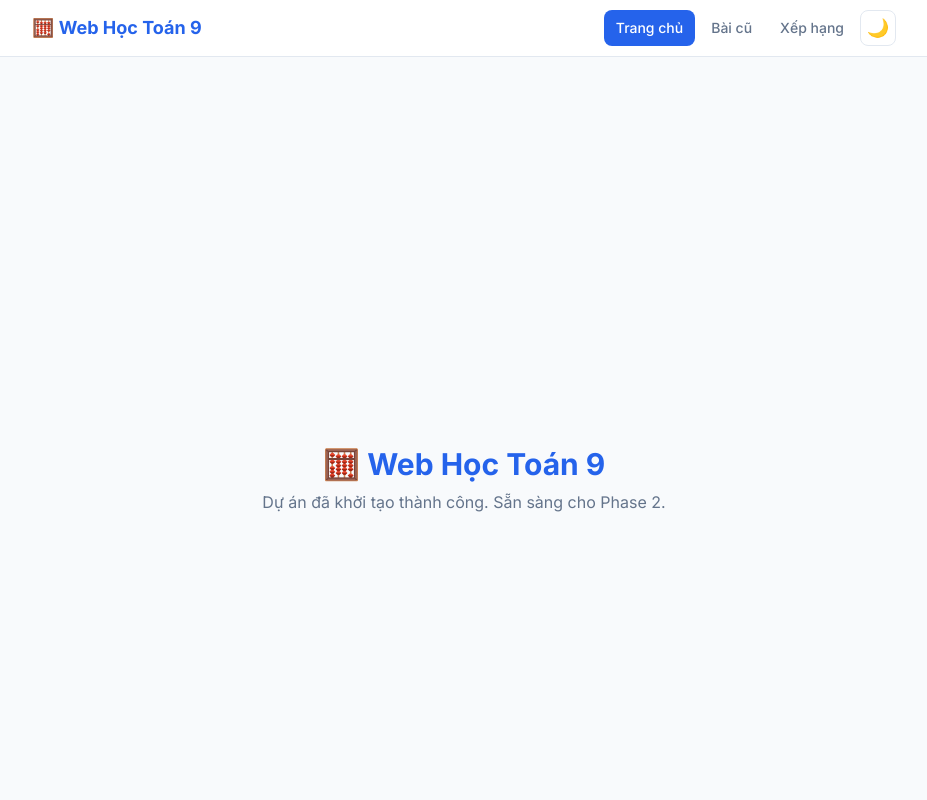
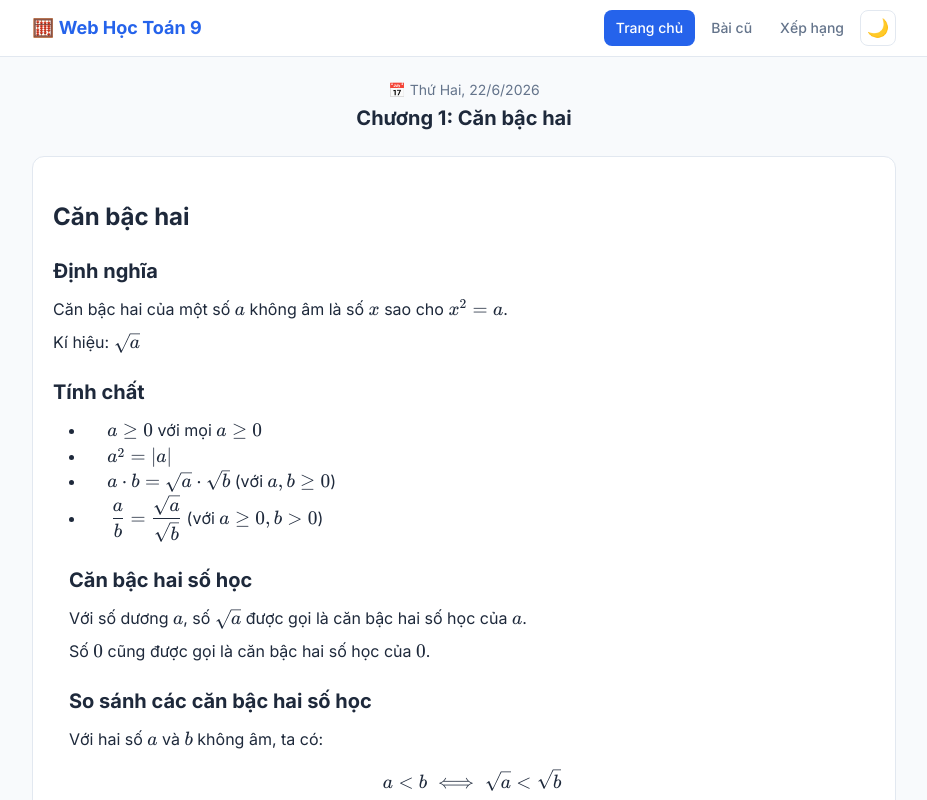
Before and after one commit to hoangedu773/mathEducation, a Next.js app: page / in a window 1280 px wide. Shown: the top 800 px of the page, without its empty margins (176-1103 px from the left). Built offline with nearby package versions, Linux system fonts and the light colour scheme.

Commit message:
feat: home + archive + quiz pages with full flow

```diff
--- a/app/bai-cu/page.tsx
+++ b/app/bai-cu/page.tsx
@@ -1,7 +1,7 @@
+import { getAllLessons } from "@/lib/data";
+import BaiCuClient from "@/components/BaiCuClient";
+
 export default function BaiCuPage() {
-  return (
-    <div className="flex items-center justify-center py-20">
-      <p className="text-[var(--color-text-secondary)]">📋 Bài cũ — sẽ làm ở Phase 3</p>
-    </div>
-  );
+  const lessons = getAllLessons();
+  return <BaiCuClient lessons={lessons} />;
 }
--- a/app/page.tsx
+++ b/app/page.tsx
@@ -1,14 +1,47 @@
-export default function Home() {
+import { getTodayLesson, getTheoryContent } from "@/lib/data";
+import MarkdownRenderer from "@/components/MarkdownRenderer";
+import Link from "next/link";
+
+export default function HomePage() {
+  const lesson = getTodayLesson();
+
   return (
-    <main className="flex min-h-screen items-center justify-center p-4">
-      <div className="text-center">
-        <h1 className="text-3xl font-bold text-[var(--color-primary)]">
-          🧮 Web Học Toán 9
-        </h1>
-        <p className="mt-2 text-[var(--color-text-secondary)]">
-          Dự án đã khởi tạo thành công. Sẵn sàng cho Phase 2.
-        </p>
-      </div>
-    </main>
+    <div className="space-y-6">
+      {lesson ? (
+        <>
+          <div className="text-center">
+            <p className="text-sm text-[var(--color-text-secondary)]">
+              📅 {new Date(lesson.date).toLocaleDateString("vi-VN", { weekday: "long", day: "numeric", month: "numeric", year: "numeric" })}
+            </p>
+            <h1 className="mt-1 text-xl font-bold">
+              Chương {lesson.chuong}: {lesson.tenBai}
+            </h1>
+          </div>
+
+          <div className="rounded-xl border border-[var(--color-border)] bg-[var(--color-surface)] p-5">
+            <MarkdownRenderer content={getTheoryContent(lesson.date) || ""} />
+          </div>
+
+          <Link
+            href={`/quiz/${lesson.date}`}
+            className="block rounded-xl bg-[var(--color-primary)] py-4 text-center text-base font-bold text-white transition-all hover:brightness-110"
+          >
+            ▶ Làm bài tập · {lesson.soCau} câu · {lesson.thoiGian} phút
+          </Link>
+
+          <Link
+            href="/ranking"
+            className="block rounded-xl border border-[var(--color-border)] bg-[var(--color-surface)] py-3 text-center text-sm font-medium text-[var(--color-text-secondary)] transition-colors hover:bg-[var(--color-border)]"
+          >
+            📊 Xem bảng xếp hạng
+          </Link>
+        </>
+      ) : (
+        <div className="flex flex-col items-center justify-center py-20 text-[var(--color-text-secondary)]">
+          <span className="text-4xl">📭</span>
+          <p className="mt-2">Chưa có bài học cho hôm nay</p>
+        </div>
+      )}
+    </div>
   );
 }
--- a/app/quiz/[date]/page.tsx
+++ b/app/quiz/[date]/page.tsx
@@ -1,15 +1,21 @@
-export default async function QuizPage({
-  params,
-}: {
-  params: Promise<{ date: string }>;
-}) {
+import { getQuizData } from "@/lib/data";
+import { cookies } from "next/headers";
+import QuizClient from "@/components/QuizClient";
+
+export default async function QuizPage({ params }: { params: Promise<{ date: string }> }) {
   const { date } = await params;
+  const quizData = getQuizData(date);
+  const cookieStore = await cookies();
+  const playerNameCookie = cookieStore.get("player_name")?.value || null;
 
-  return (
-    <div className="flex items-center justify-center py-20">
-      <p className="text-[var(--color-text-secondary)]">
-        ✏️ Quiz ngày {date} — sẽ làm ở Phase 4
-      </p>
-    </div>
-  );
+  if (!quizData) {
+    return (
+      <div className="flex flex-col items-center justify-center py-20 text-[var(--color-text-secondary)]">
+        <span className="text-4xl">📭</span>
+        <p className="mt-2">Không tìm thấy bài tập cho ngày {date}</p>
+      </div>
+    );
+  }
+
+  return <QuizClient date={date} quizData={quizData} playerNameCookie={playerNameCookie} />;
 }
```
